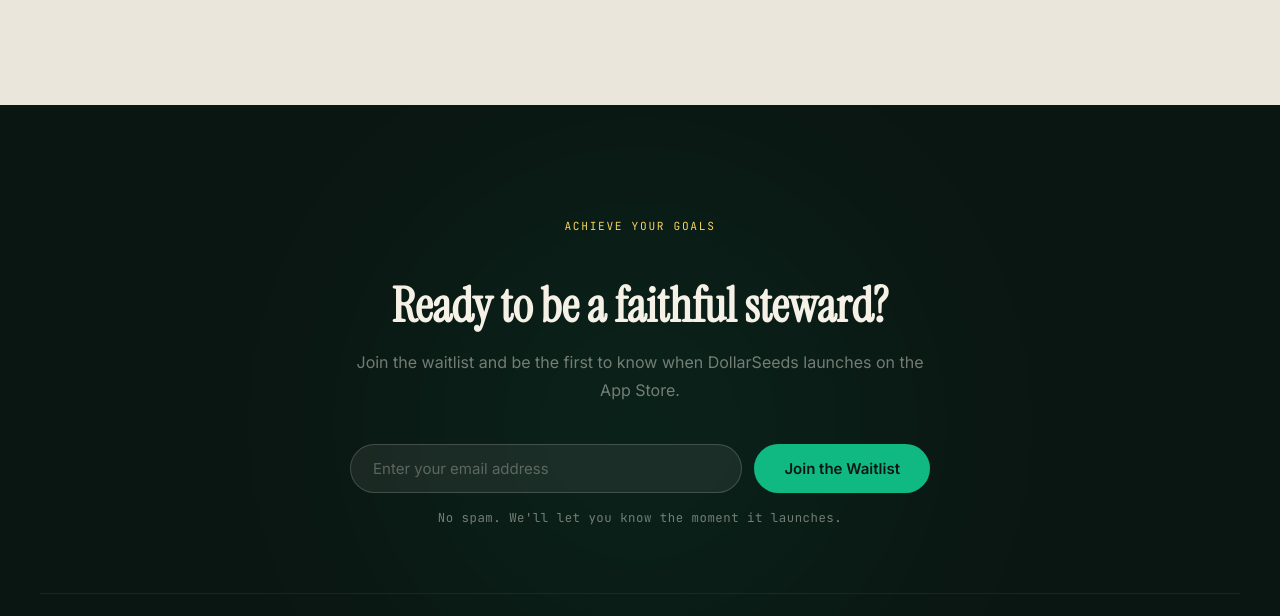
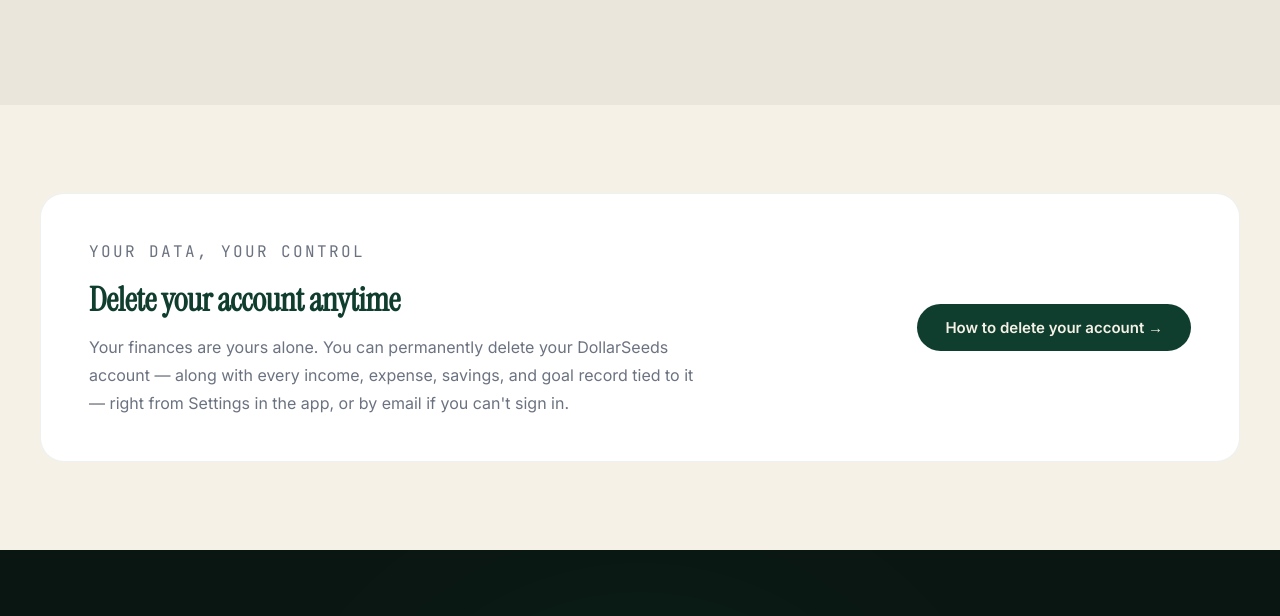
Before and after one commit to LucasFCustodio/DollarSeeds-Landing, a plain HTML site: page index.html in a window 1280 px wide. Shown: the part 3799-4415 px from the top of the page. Drawn offline with Linux system fonts and the light colour scheme.

Commit message:
deletion page linking

```diff
--- a/index.html
+++ b/index.html
@@ -206,6 +206,29 @@
     .about-block h3 { font-family: var(--mono); font-size: 0.68rem; letter-spacing: 0.12em; text-transform: uppercase; color: var(--emerald); margin-bottom: 0.625rem; }
     .about-block p  { font-size: 1rem; color: #4B5563; line-height: 1.8; }
 
+    /* ACCOUNT DELETION */
+    .data-control { background: var(--cream); padding: 5.5rem 2.5rem; }
+    .data-control-card {
+      max-width: 1200px; margin: 0 auto;
+      background: #fff; border: 1px solid rgba(15,61,46,0.07); border-radius: 24px;
+      padding: 2.75rem 3rem;
+      display: grid; grid-template-columns: 1fr auto; gap: 2.5rem; align-items: center;
+    }
+    .data-control .eyebrow { margin-bottom: 0.75rem; }
+    .data-control h2 {
+      font-family: var(--serif); font-size: clamp(1.6rem, 2.6vw, 2.1rem);
+      color: var(--forest); letter-spacing: -0.01em; margin-bottom: 0.75rem;
+    }
+    .data-control p { font-size: 1rem; color: var(--muted); line-height: 1.75; max-width: 620px; }
+    .data-control-link {
+      display: inline-flex; align-items: center; gap: 0.5rem; white-space: nowrap;
+      background: var(--forest); color: var(--cream);
+      font-family: var(--sans); font-size: 0.9375rem; font-weight: 600;
+      padding: 0.875rem 1.75rem; border-radius: 999px; text-decoration: none;
+      transition: opacity 0.2s, transform 0.15s;
+    }
+    .data-control-link:hover { opacity: 0.9; transform: translateY(-1px); }
+
     /* FOOTER CTA */
     .footer-cta { background: var(--dark); padding: 7rem 2.5rem 3.5rem; position: relative; overflow: hidden; }
     .footer-glow {
@@ -239,12 +262,15 @@
       .why-grid { grid-template-columns: 1fr; gap: 3rem; }
       .about-grid { grid-template-columns: 1fr; }
       .about-card { position: static; }
+      .data-control-card { grid-template-columns: 1fr; gap: 1.75rem; }
     }
     @media (max-width: 580px) {
       .features-grid { grid-template-columns: 1fr; }
       nav { padding: 0.875rem 1.25rem; }
       .hero { padding: 7rem 1.25rem 4rem; }
-      .features, .why, .about, .footer-cta { padding-left: 1.25rem; padding-right: 1.25rem; }
+      .features, .why, .about, .data-control, .footer-cta { padding-left: 1.25rem; padding-right: 1.25rem; }
+      .data-control-card { padding: 2rem 1.5rem; }
+      .data-control-link { width: 100%; justify-content: center; }
     }
   </style>
 </head>
@@ -423,6 +449,18 @@
   </div>
 </section>
 
+<!-- ACCOUNT DELETION -->
+<section class="data-control" id="account-deletion">
+  <div class="data-control-card">
+    <div>
+      <p class="eyebrow">Your Data, Your Control</p>
+      <h2>Delete your account anytime</h2>
+      <p>Your finances are yours alone. You can permanently delete your DollarSeeds account — along with every income, expense, savings, and goal record tied to it — right from Settings in the app, or by email if you can't sign in.</p>
+    </div>
+    <a href="/delete-account" class="data-control-link">How to delete your account &rarr;</a>
+  </div>
+</section>
+
 <!-- FOOTER CTA -->
 <footer class="footer-cta" id="footer">
   <div class="footer-glow"></div>
@@ -443,6 +481,7 @@
     <div class="footer-legal-links">
       <a href="/privacy">Privacy Policy</a>
       <a href="/terms">Terms of Service</a>
+      <a href="/delete-account">Delete Account</a>
     </div>
     <p class="footer-copy">© 2026 Lucas Custodio · Built with faith &amp; purpose</p>
   </div>
```
Also changed, not shown: delete-account.html (+1 -0 lines), privacy.html (+1 -0 lines), terms.html (+1 -0 lines).
